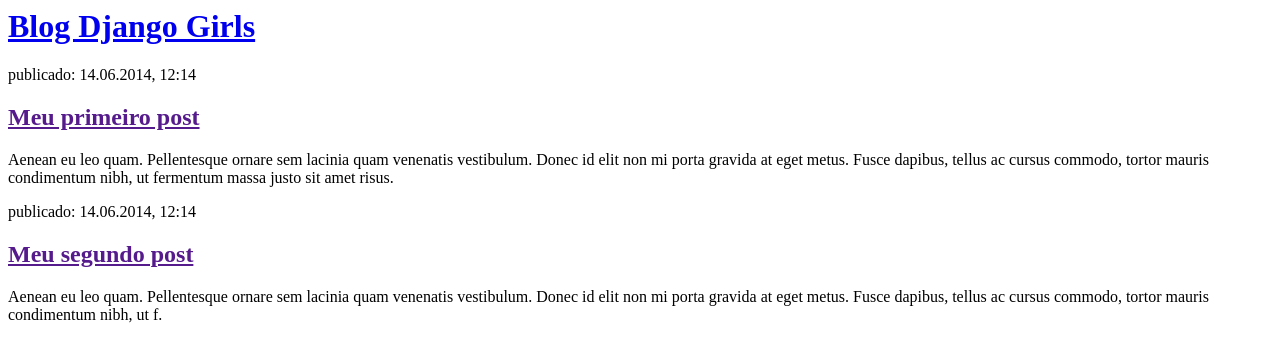
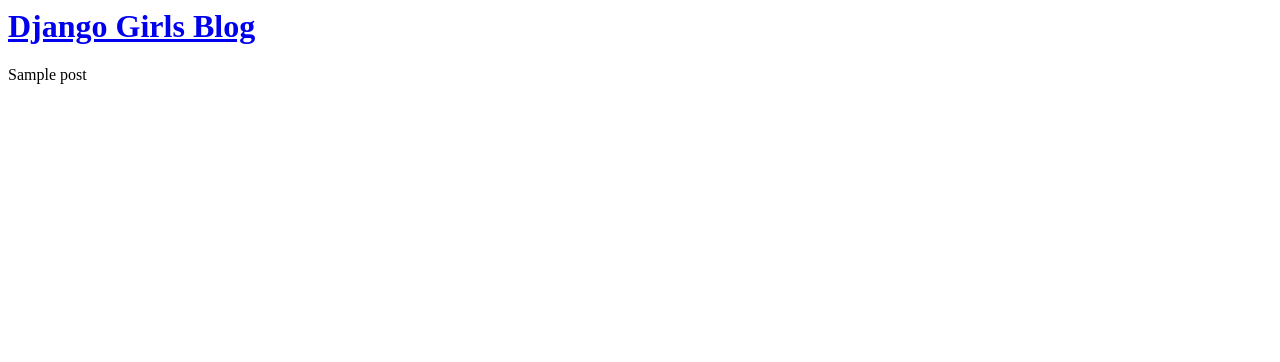
Before and after one commit to hfcpeixoto/djangogirls2024, a Django app: page / in a window 1280 px wide. Shown: the top 362 px of the page. Run offline with Django 3.2, Linux system fonts and the light colour scheme; tables that the repository leaves empty hold one stand-in row (values such as "Sample post").

Commit message:
Modified templates to display posts from database.

```diff
--- a/blog/templates/blog/post_list.html
+++ b/blog/templates/blog/post_list.html
@@ -4,19 +4,11 @@
     </head>
     <body>
         <div>
-            <h1><a href="/">Blog Django Girls</a></h1>
+            <h1><a href="/">Django Girls Blog</a></h1>
         </div>
 
-        <div>
-            <p>publicado: 14.06.2014, 12:14</p>
-            <h2><a href="">Meu primeiro post</a></h2>
-            <p>Aenean eu leo quam. Pellentesque ornare sem lacinia quam venenatis vestibulum. Donec id elit non mi porta gravida at eget metus. Fusce dapibus, tellus ac cursus commodo, tortor mauris condimentum nibh, ut fermentum massa justo sit amet risus.</p>
-        </div>
-
-        <div>
-            <p>publicado: 14.06.2014, 12:14</p>
-            <h2><a href="">Meu segundo post</a></h2>
-            <p>Aenean eu leo quam. Pellentesque ornare sem lacinia quam venenatis vestibulum. Donec id elit non mi porta gravida at eget metus. Fusce dapibus, tellus ac cursus commodo, tortor mauris condimentum nibh, ut f.</p>
-        </div>
+        {% for post in posts %}
+    {{ post }}
+{% endfor %}
     </body>
 </html>
--- a/blog/views.py
+++ b/blog/views.py
@@ -1,4 +1,9 @@
 from django.shortcuts import render
+from django.utils import timezone
+from .models import Post
+
 
 def post_list(request):
-    return render(request, 'blog/post_list.html', {})
+    posts = Post.objects.filter(published_date__lte=timezone.now()).order_by('published_date')
+    print(posts)
+    return render(request, 'blog/post_list.html', {'posts': posts})
```
